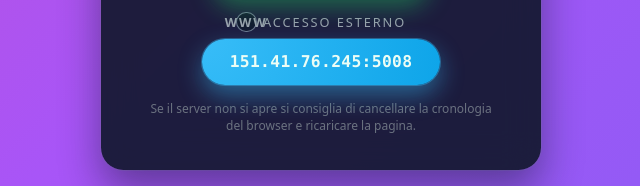
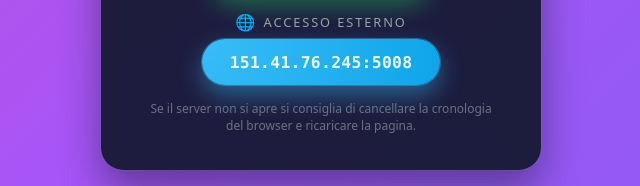
Before and after one commit to riemanncode/riemanncode.github.io, a plain HTML site: page index.html in a window 1280 px wide. Shown: the part 406-592 px from the top of the page, 319-959 px from the left. Drawn offline with Linux system fonts and the light colour scheme.

Commit message:
Refactor icon styles in index.html
Removed unused CSS styles for .icon-circle and adjusted .icon-home styles.

```diff
--- a/index.html
+++ b/index.html
@@ -27,7 +27,6 @@
     @keyframes bg-move {
       0% { background-position: 0% 50%; }
       50% { background-position: 100% 50%; }
-      100% { background-position: 0% 50%; }
       100% { background-position: 0% 50%; }
     }
 
@@ -111,25 +110,12 @@
       color: #9ca3af;
     }
 
-    .icon-circle {
-      display: inline-flex;
-      align-items: center;
-      justify-content: center;
-      width: 1.3rem;
-      height: 1.3rem;
-      border-radius: 999px;
-      border: 1px solid rgba(148, 163, 184, 0.7);
-      font-size: 0.8rem;
-      font-weight: 600;
-      background: rgba(15, 23, 42, 0.7);
+    .icon-home {
+      font-size: 1rem;
     }
 
-    .icon-home {
+    .icon-world {
       font-size: 1rem;
-      border: none;
-      background: transparent;
-      width: auto;
-      height: auto;
     }
 
     .ip-link {
@@ -247,7 +233,7 @@
       <!-- Link esterno (IP da ip.txt) -->
       <div class="link-row">
         <div class="link-caption">
-          <span class="icon-circle">www</span>
+          <span class="icon-world">🌐</span>
           <span>Accesso esterno</span>
         </div>
         <a
```
